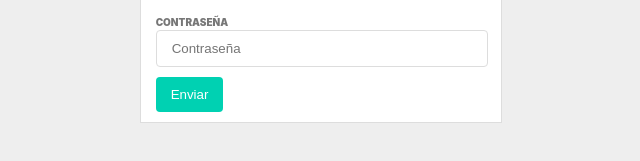
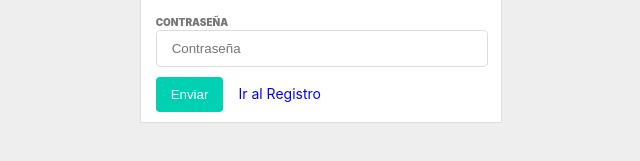
Before and after one commit to Alountk/Instagram_Clone, a React (Create React App) app in the folder client/: page / in a window 1280 px wide. Shown: the part 407-568 px from the top of the page, without its empty margins (319-959 px from the left). Built offline with nearby package versions, Linux system fonts and the light colour scheme.

Commit message:
Create Link component

```diff
--- a/client/package.json
+++ b/client/package.json
@@ -16,6 +16,7 @@
     "react-loadable": "^5.5.0",
     "react-redux": "^7.2.0",
     "react-router": "^5.2.0",
+    "react-router-dom": "^5.2.0",
     "react-scripts": "3.4.1",
     "redux": "^4.0.5",
     "redux-form": "^8.3.6",
--- a/client/src/App.tsx
+++ b/client/src/App.tsx
@@ -7,6 +7,7 @@ import { Container } from "./components/container/Container";
 import Input from "./components/input/Input";
 import { Button } from "./components/button/Button";
 import { Title } from "./components/title/Title";
+import { Link } from "./components/link/Link";
 
 function App() {
   const {
@@ -27,6 +28,7 @@ function App() {
         <Input placeholder='Correo' label='Dirección del Correo' />
         <Input placeholder='Contraseña' label='Contraseña' />
         <Button>Enviar</Button>
+        <Link>Ir al Registro</Link>
       </Card>
     </Container>
   );
--- /dev/null
+++ b/client/src/components/link/Link.tsx
@@ -0,0 +1,15 @@
+import React from 'react'
+// import {Link} from 'react-router-dom'
+
+const style = {
+    color: 'blue',
+    fontSize: '14px',
+    padding: '15px',
+}
+
+
+export const Link = (props:any) => {
+    return (
+        <a {...props} style={style} />
+    )
+}
```
Also changed, not shown: 1 other file (tests, documents, lock files or other folders).
